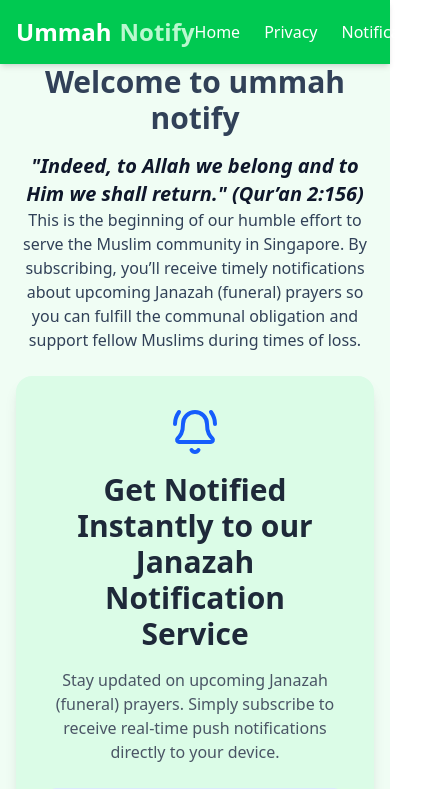
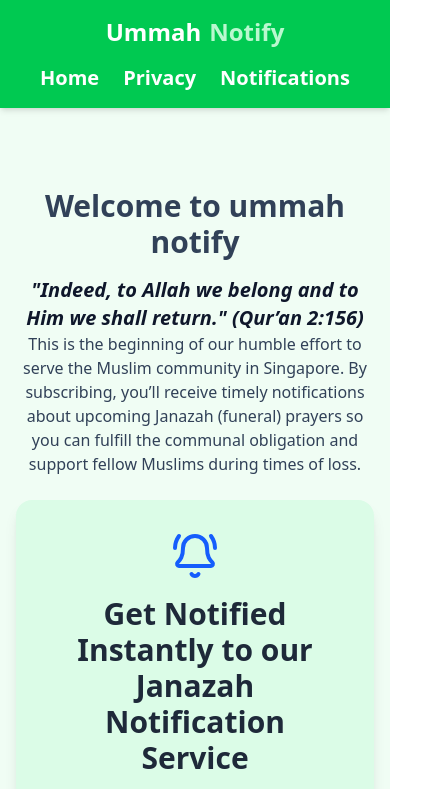
Before and after one commit to mabs-ceo/notifier_client, a React (Vite) app: page / in a window 390 px wide. Shown: the top 789 px of the page, 437 px wide, since content can reach past the window. Built offline with nearby package versions, Linux system fonts and the light colour scheme.

Commit message:
redo uiux 2

```diff
--- a/src/components/Layout.jsx
+++ b/src/components/Layout.jsx
@@ -3,10 +3,10 @@ import { Link, Outlet } from 'react-router';
 
 export default function Layout() {
   return (
-    <div className="flex flex-col min-h-screen bg-green-50 justify-between">
+    <div className="flex  flex-col min-h-screen bg-green-50 justify-between">
     {/* Navbar */}
-    <nav className="bg-green-500 p-4 shadow-md">
-      <div className="max-w-7xl mx-auto flex justify-between items-center">
+    <nav className="bg-green-500 p-4 shadow-md  ">
+      <div className=" mx-auto flex justify-between items-center md:flex-row  flex-col max-w-7xl ">
         {/* Logo */}
         <div className="text-white font-bold text-2xl">
           <Link to="/" className="flex items-center space-x-2">
@@ -16,7 +16,7 @@ export default function Layout() {
         </div>
 
         {/* Navigation Links */}
-        <div className="space-x-6">
+        <div className="space-x-6 flex  justify-center items-center mt-4 md:mt-0 font-bold text-xl">
           <Link to="/" className="text-white hover:text-green-200 transition duration-300">
             Home
           </Link>
--- a/src/pages/CommingSoon.jsx
+++ b/src/pages/CommingSoon.jsx
@@ -3,7 +3,7 @@ import { motion } from 'framer-motion';
 
 export default function ComingSoon() {
   return (
-    <div className="flex items-center justify-center h-screen bg-green-100">
+    <div className="flex items-center justify-center bg-transparent">
       <motion.div
         initial={{ opacity: 0, y: 30 }}
         animate={{ opacity: 1, y: 0 }}
--- a/src/pages/HomePage.jsx
+++ b/src/pages/HomePage.jsx
@@ -27,7 +27,7 @@ export default function HomePage() {
     id="services"
     className=" flex flex-col items-center  px-4 text-center"
   >
-    <h1 className="text-3xl md:text-4xl font-bold mb-4 text-slate-700">
+    <h1 className="text-3xl mt-20 md:mt-2 transition-all ease-in-out md:text-4xl font-bold mb-4 text-slate-700">
       Welcome to ummah notify
     </h1>
     <blockquote  className="text-xl italic font-semibold text-slate-900 dark:text-white">
```
